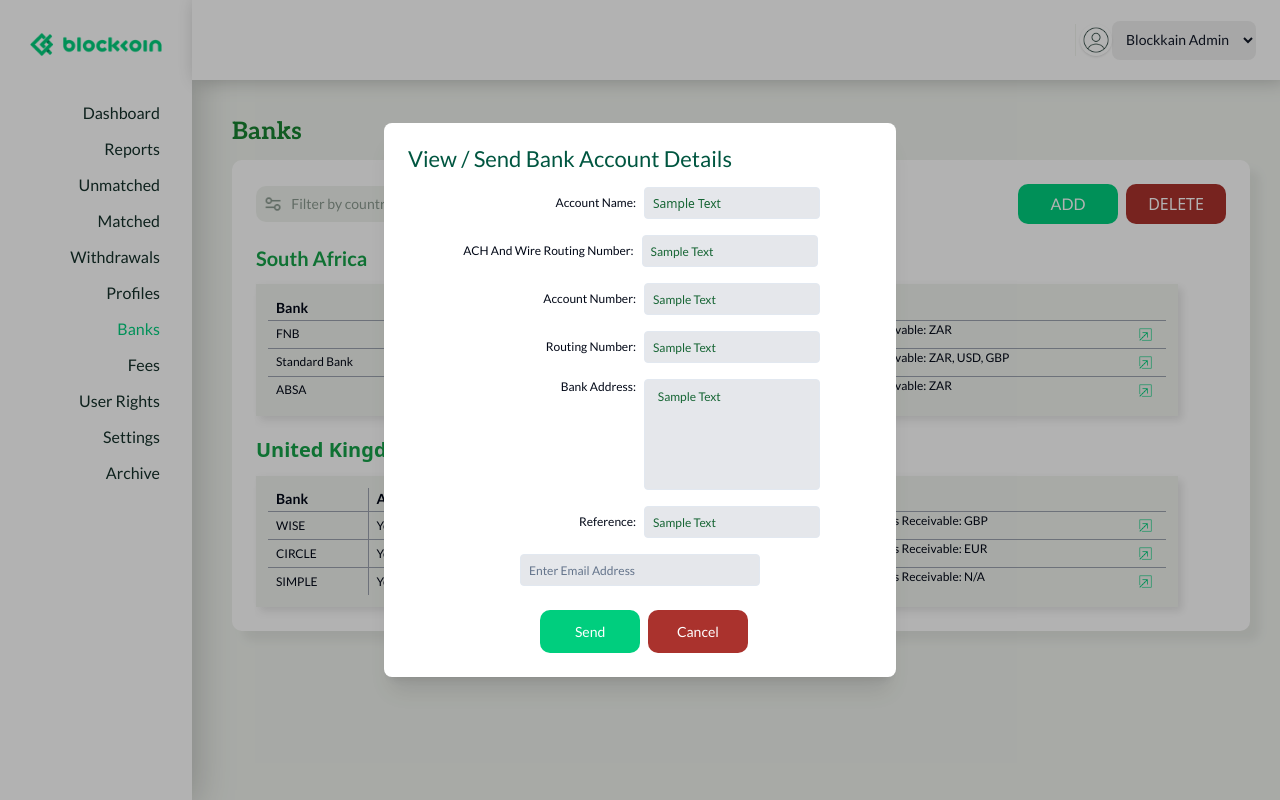
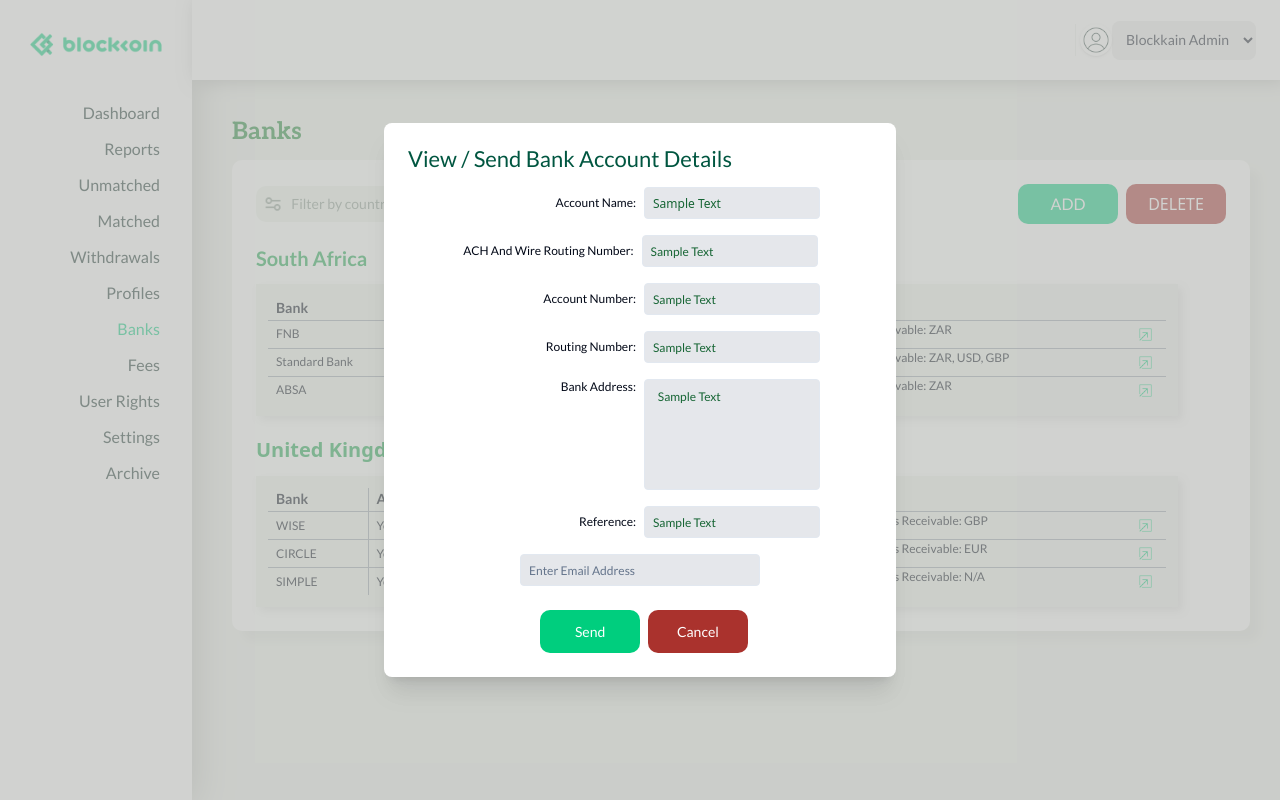
Before and after one commit to shahbazkhaliddev786/full-stack-nextjs-dashboard, a Next.js app: page /banks in a window 1280 px wide. Both pictures are taken after a click on the button 1145 px from the left and 334 px from the top of the page. Built offline with nearby package versions, Linux system fonts and the light colour scheme.

Commit message:
view modal background changed

```diff
--- a/components/modals/banks/view.tsx
+++ b/components/modals/banks/view.tsx
@@ -39,7 +39,7 @@
                         <div className="fixed inset-0 bg-black bg-opacity-30" />
                     </Transition.Child>
 
-                    <div className="fixed inset-0 flex items-center justify-center overflow-y-auto">
+                    <div className="fixed inset-0 bg-opacity-50 bg-[#F0F3EE] flex items-center justify-center overflow-y-auto">
                         <div className="flex items-center justify-center min-h-full p-4 text-center">
                             <Transition.Child
                                 as={Fragment}
```
